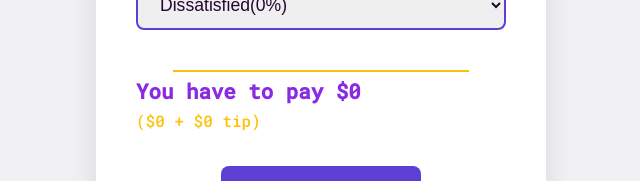
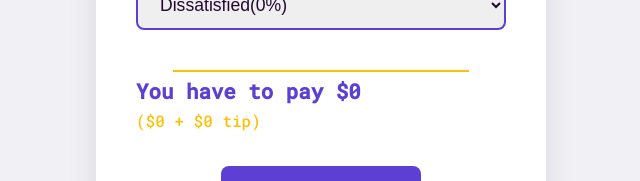
Before and after one commit to UsiTheStorm/tip-calculator, a React (Vite) app: page / in a window 1280 px wide. Shown: the part 378-559 px from the top of the page, without its empty margins (319-959 px from the left). Built offline with nearby package versions, Linux system fonts and the light colour scheme.

Commit message:
Update primary text color in App.css
Changed the font color from #8a2be2 to #5d3fd3 for improved visual appearance.

```diff
--- a/src/App.css
+++ b/src/App.css
@@ -81,7 +81,7 @@ body {
   gap: 5px;
   font-size: 1.3rem;
   font-weight: 600;
-  color: #8a2be2;
+  color: #5d3fd3;
   margin-top: 15px;
 }
 
```
